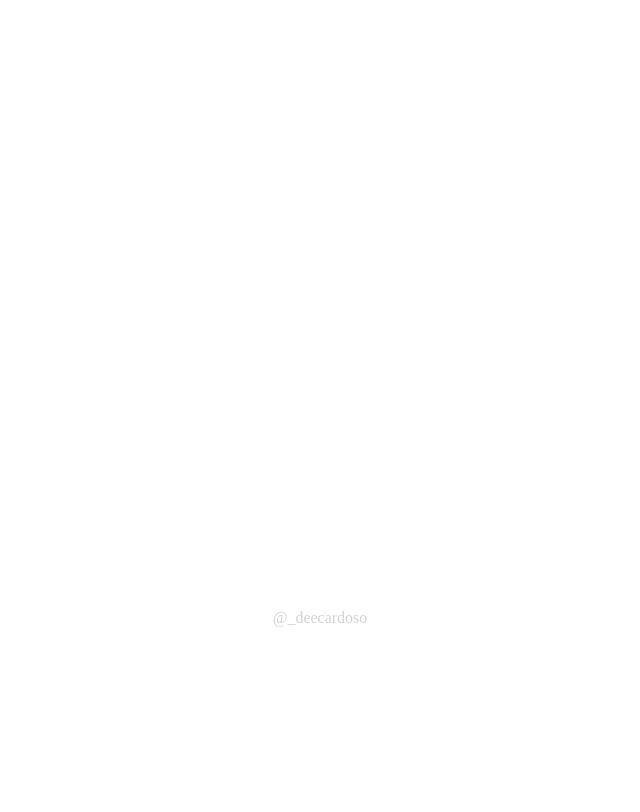
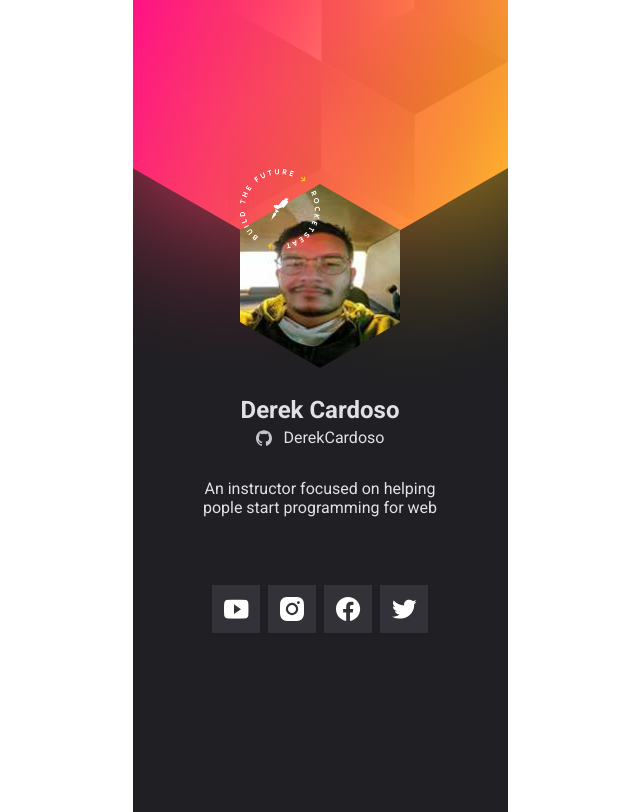
Before and after one commit to DerekCardoso/NLW-HEAT---Origin-2021, a plain HTML site: page index.html in a window 1280 px wide. Shown: the whole page, without its empty margins (320-960 px from the left). Drawn offline with Linux system fonts and the light colour scheme.

Commit message:
version 0.2

```diff
--- a/index.html
+++ b/index.html
@@ -7,9 +7,72 @@
     <title>Derek Cardoso - DoWhile 2021</title>
 
     <link rel="stylesheet" href="style.css" />
+    <link rel="preconnect" href="https://fonts.googleapis.com" />
+    <link rel="preconnect" href="https://fonts.gstatic.com" crossorigin />
+    <link
+      href="https://fonts.googleapis.com/css2?family=Roboto:wght@400;700&display=swap"
+      rel="stylesheet"
+    />
+
+    <script src="" defer></script>
   </head>
   <body>
-    <h1>Derek Cardoso</h1>
-    <a href="https://instagram.com/_deecardoso">@_deecardoso</a>
+    <main>
+      <div class="container">
+        <div class="avatar">
+          <span>
+            <img src="assets/build.svg" alt="Selo Rocketseat" />
+          </span>
+          <img src="assets/foto_derek.jpeg" alt="Foto Pessoal" />
+        </div>
+
+        <h1>Derek Cardoso</h1>
+        <a href="https://instagram.com/_deecardoso">
+          <img src="assets/github.svg" alt="ícone github" />
+          DerekCardoso</a
+        >
+
+        <p>An instructor focused on helping pople start programming for web</p>
+
+        <ul>
+          <li>
+            <a href="#">
+              <img
+                src="assets/youtube.svg"
+                alt="ícone Youtube"
+                target="_blank"
+              />
+            </a>
+          </li>
+          <li>
+            <a href="#">
+              <img
+                src="assets/instagram.svg"
+                alt="ícone Instagram"
+                target="_blank"
+              />
+            </a>
+          </li>
+          <li>
+            <a href="#">
+              <img
+                src="assets/facebook.svg"
+                alt="ícone Facebook"
+                target="_blank"
+              />
+            </a>
+          </li>
+          <li>
+            <a href="#">
+              <img
+                src="assets/twitter.svg"
+                alt="ícone Twitter"
+                target="_blank"
+              />
+            </a>
+          </li>
+        </ul>
+      </div>
+    </main>
   </body>
 </html>
--- a/style.css
+++ b/style.css
@@ -1,19 +1,89 @@
-html, body{
+*{
+margin: 0;
+}
+
+html,
+body{
+  --black: hsl(240, 6%, 13%);
+  --gray: hsl(240, 9%, 89%);
+
   height: 100%;
+  font-family: 'Roboto', sans-serif;
+  -webkit-font-smoothing: antialiased;
 }
 
 body{
   display: grid;
   place-items: center;
+}
 
+main{
+background: url(assets/background.svg);
+width: 375px;
+height: 812px;
+}
+
+  .container{
+  max-width: 250px;
+  margin-left: auto;
+  margin-right: auto;
+  text-align: center;
+
+  color: var(--gray);
+}
+
+.avatar{
+  width: 10rem;
+  margin: 11.5rem auto 0;
+
+  position: relative;
+}
+
+.avatar span{
+  position: absolute;
+  top: -15px;
+  z-index: 1;
+}
+
+.avatar > img {
+  width: 10rem;
+  height: 11.5rem;
+  object-fit: cover;
+
+  clip-path: polygon(50% 0, 100% 25%, 100% 75%, 50% 100%, 0 75%, 0 25%);
 }
 
 h1 {
   font-size: 1.5rem;
-  color: #fff;
+
+  margin-top: 1.5rem;
 }
 
 a {
-  color: lightgray;
+  color: var(--gray);
   text-decoration: none;
+
+  margin-top: .25rem;
+
+  display: flex;
+  gap: 0.75rem;
+
+  justify-content: center;
+  align-items: center;
 }
+
+p {
+  margin-top: 2rem;
+}
+
+ul {
+  margin-top: 4rem;
+
+  list-style-type: none;
+  padding: 0;
+
+  display: flex;
+  gap: 0.5rem;
+
+  justify-content: center;
+}
```
Also changed, not shown: assets/background.svg (added), assets/build.svg (added), assets/facebook.svg (added), assets/foto_derek.jpeg (added), assets/github.svg (added), assets/instagram.svg (added), assets/twitter.svg (added), assets/youtube.svg (added).
